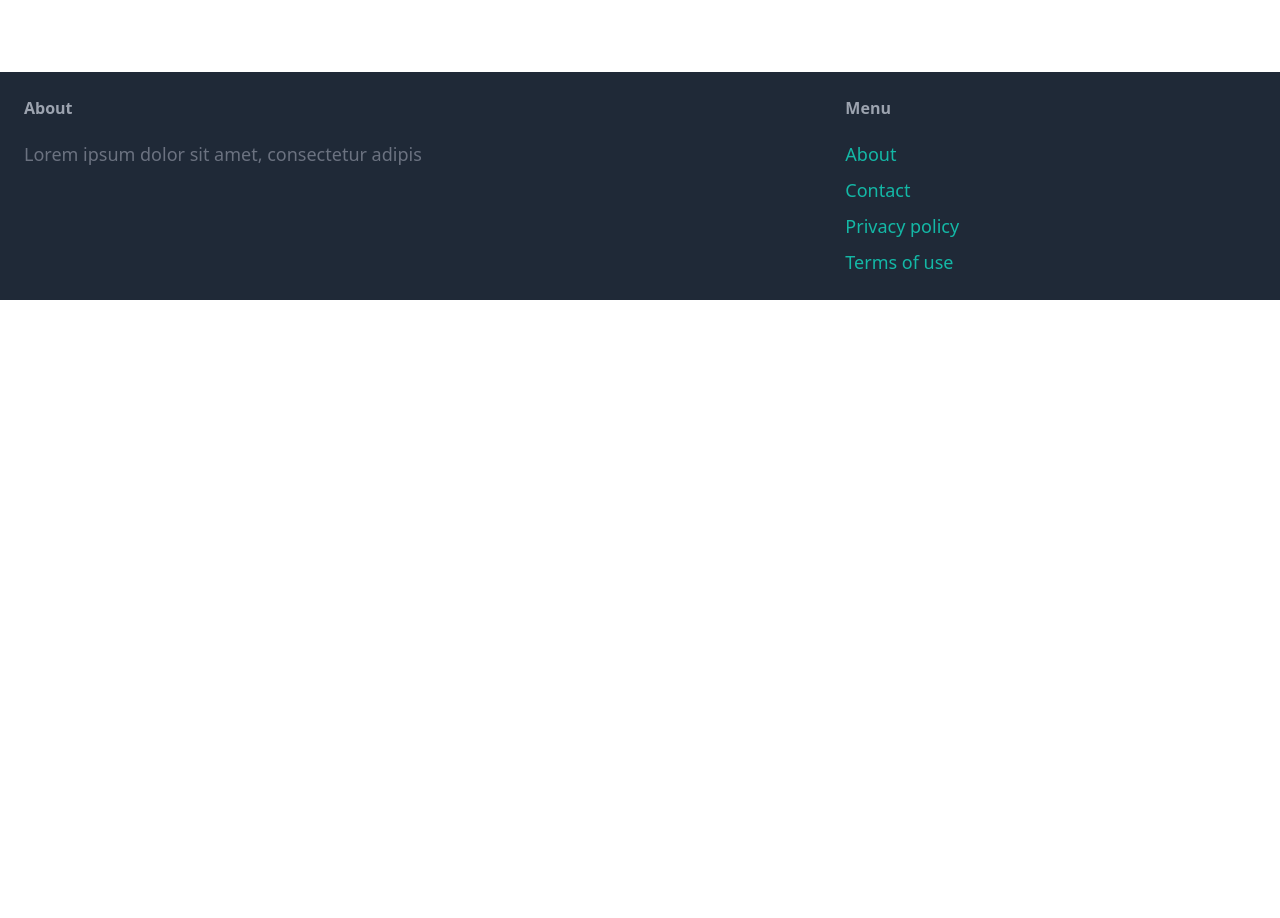
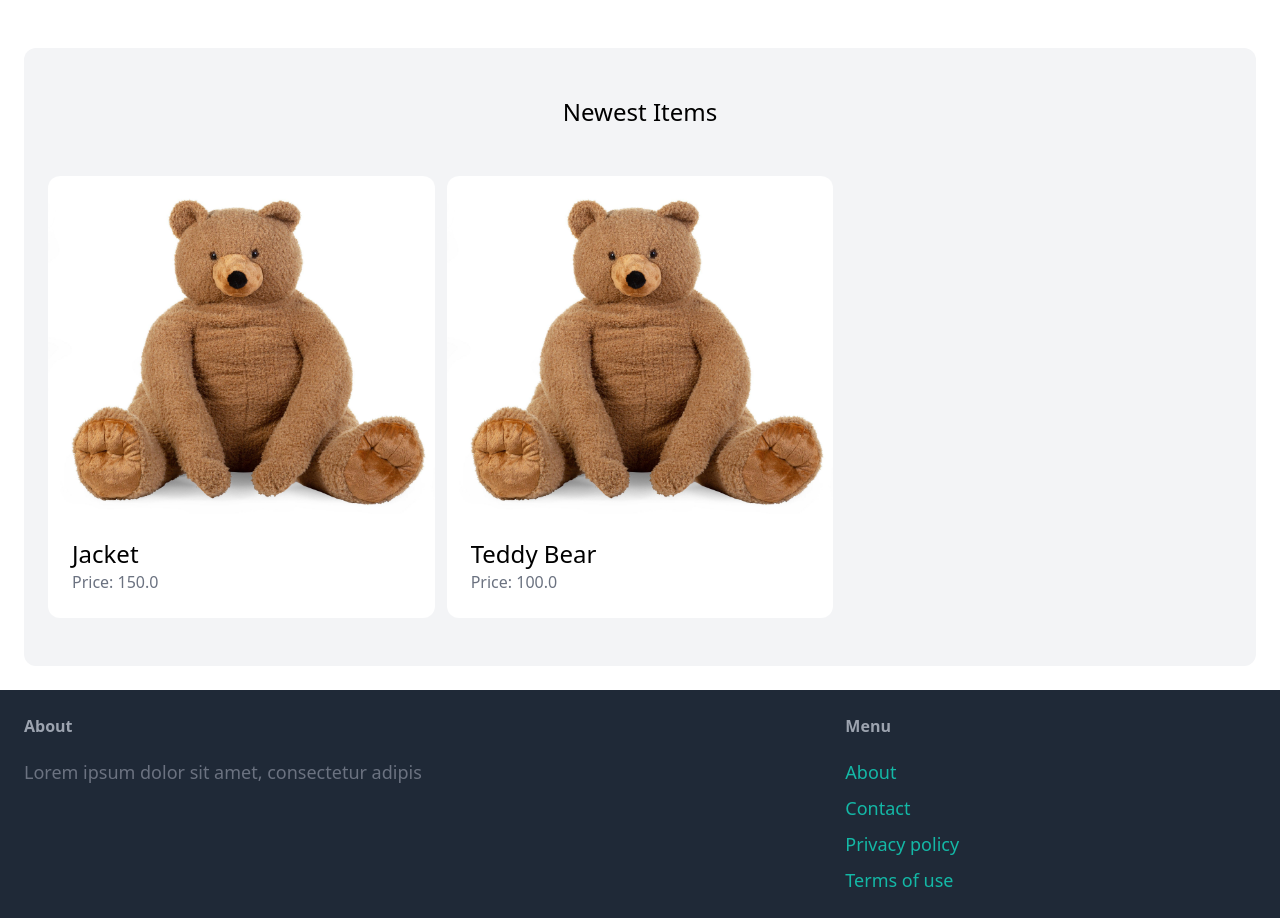
Before and after one commit to Axeludewig/python1-puddle, a Django app: page / in a window 1280 px wide. Shown: the part 77-995 px from the top of the page. Before the commit the page ends 377 px from the top, so only its background shows below. Run offline with Django 4.2, Linux system fonts and the light colour scheme; data comes from the database, SQL or seed files in the repository; some libraries are stand-ins or nearby versions.

Commit message:
primer foreach XD

```diff
--- a/core/templates/core/index.html
+++ b/core/templates/core/index.html
@@ -1,6 +1,24 @@
 {% extends 'core/base.html' %}
 {%block title%}Welcome{% endblock %}
 {% block content %}
-    <div class="mt-6">
+    <div class="mt-6 px-6 py-12 bg-gray-100 rounded-xl">
+        <h2 class="mb-12 text-2xl text-center">Newest Items</h2>
+
+        <div class="grid grid-cols-3 gap-3">
+            {% for item in items %}
+                <div>
+                    <a href="#" class="">
+                        <div>
+                            <img src="{{ item.image.url }}" class="rounded-t-xl">
+                        </div>
+
+                        <div class="p-6 bg-white rounded-b-xl">
+                            <h2 class="text-2xl">{{item.name}}</h2>
+                            <p class="text-gray-500">Price: {{item.price}}</p>
+                        </div>
+                    </a>
+                </div>
+            {%endfor%}
+        </div>
     </div>
 {% endblock %}
--- a/puddle/settings.py
+++ b/puddle/settings.py
@@ -25,7 +25,7 @@ SECRET_KEY = 'django-insecure-hu1l55!g4pc1u_1-*g(*s7by(dy42+bj+48kvahilqnc=^yvw_
 # SECURITY WARNING: don't run with debug turned on in production!
 DEBUG = True
 
-ALLOWED_HOSTS = []
+ALLOWED_HOSTS = ['*']
 
 
 # Application definition
--- a/puddle/urls.py
+++ b/puddle/urls.py
@@ -15,6 +15,8 @@ Including another URLconf
 """
 from django.contrib import admin
 from django.urls import path
+from django.conf import settings
+from django.conf.urls.static import static
 
 from core.views import index, contact
 
@@ -22,4 +24,4 @@ urlpatterns = [
     path('', index, name='index'),
     path('contact/', contact, name='contact'),
     path('admin/', admin.site.urls),
-]
+] + static(settings.MEDIA_URL, document_root=settings.MEDIA_ROOT)
```
Also changed, not shown: 1 other file.
